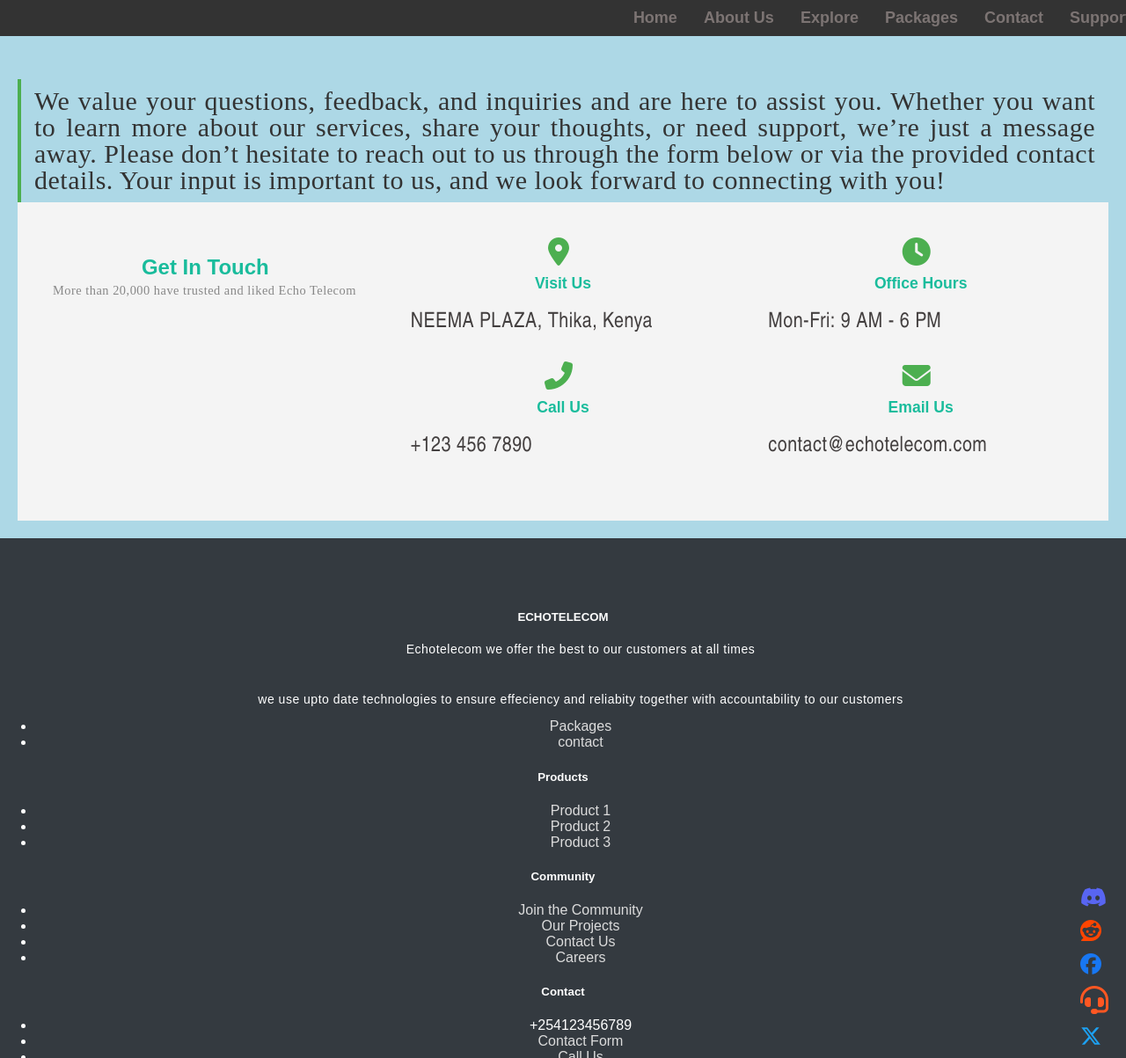
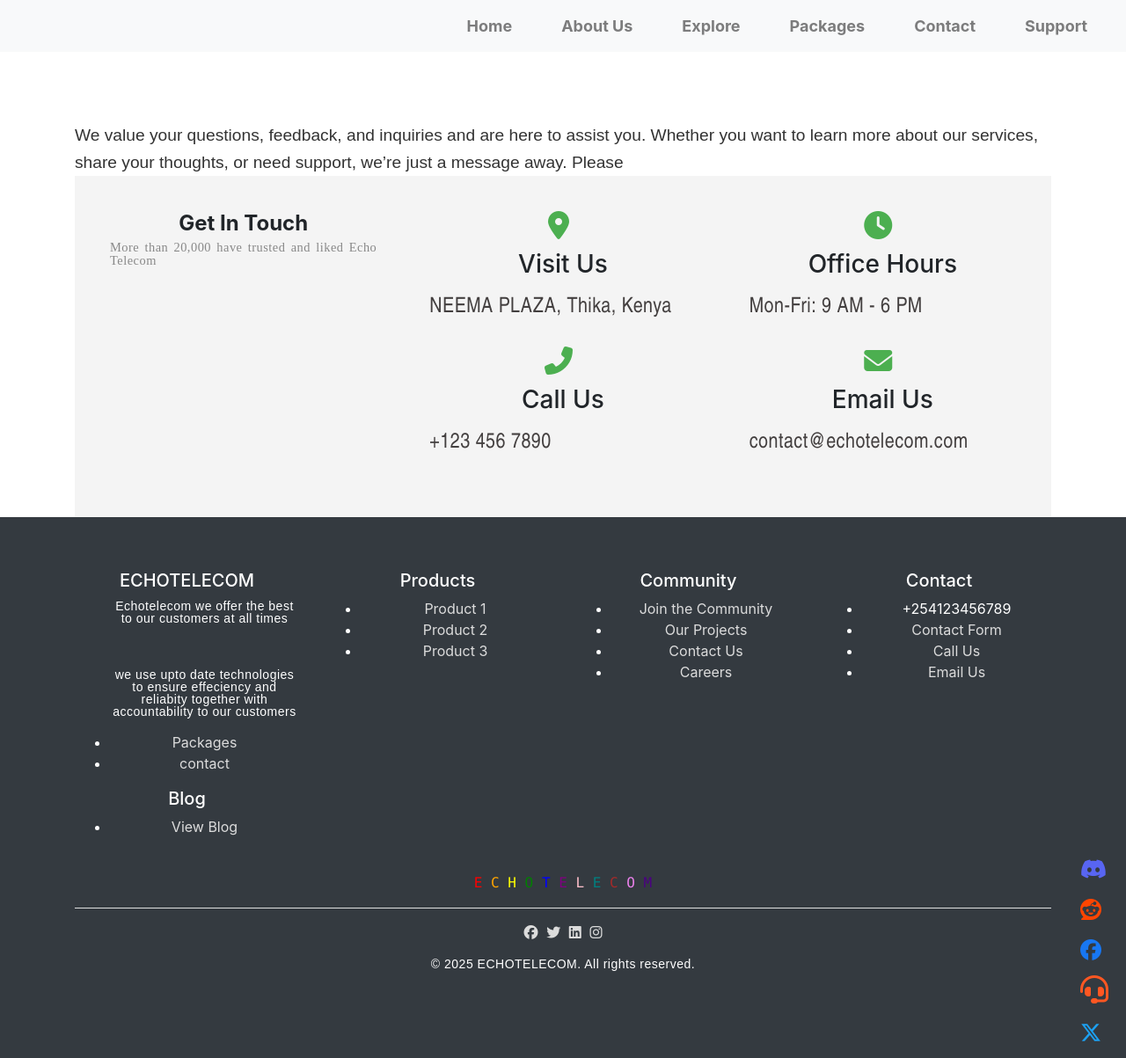
Before and after one commit to brusque7ns/echotelecom, a Flask app: page /contact in a window 1280 px wide. Shown: the whole page at 88% size. Run offline with Flask 3, Linux system fonts and the light colour scheme; some libraries are stand-ins or nearby versions.

Commit message:
Update contact.html

```diff
--- a/templates/contact.html
+++ b/templates/contact.html
@@ -5,57 +5,12 @@
     <meta name="viewport" content="width=device-width, initial-scale=1.0">
     <link rel="stylesheet" href="{{ url_for('static', filename='style.css') }}">
     <link rel="stylesheet" href="https://unicons.iconscout.com/release/v4.0.0/css/line.css">
-    <link rel="stylesheet" href="https://cdnjs.cloudflare.com/ajax/libs/font-awesome/6.5.1/css/all.min.css">
+    <link rel="stylesheet" href="https://cdnjs.cloudflare.com/ajax/libs/font-awesome/6.5.2/css/all.min.css">
+    <script src="https://cdn.jsdelivr.net/npm/bootstrap@5.3.0/dist/js/bootstrap.bundle.min.js"></script>
+      <!-- Bootstrap CSS -->
+      <link rel="stylesheet" href="https://maxcdn.bootstrapcdn.com/bootstrap/4.5.2/css/bootstrap.min.css">
     <title>Contact Us</title>
     <style>
-        body {
-            font-family: Arial, sans-serif;
-            margin: 0;
-            padding: 0;
-            background-color: white-smoke;
-            overflow-x: hidden;
-        }
-
-        /* Navbar Styling */
-        .navbar {
-            background-color: #333;
-            padding: 10px 20px;
-            position: fixed;
-            top: 0;
-            left: 0;
-            width: 100%;
-            z-index: 10;
-            display: flex;
-            justify-content: space-between;
-            align-items: center;
-        }
-
-        .navbar-nav {
-            display: flex;
-            list-style: none;
-            margin: 0;
-            padding: 0;
-        }
-
-        .navbar-nav .nav-item {
-            margin: 0 15px;
-        }
-
-        .navbar-nav .nav-link {
-            color: #7c7473;
-            text-decoration: none;
-            font-weight: bold;
-        }
-
-        .navbar-nav .nav-link:hover {
-            text-decoration: underline;
-        }
-
-        /* Main Content */
-        .content {
-            margin-top: 70px; /* Adjust for fixed navbar */
-            padding: 20px;
-        }
 
         /* Get in Touch Container */
         .get-in-touch {
@@ -84,6 +39,14 @@
             color: inherit;
             text-decoration: none;
         }
+        #typed-text-container {
+            font-size: 1.2em; /* Adjust font size as needed (e.g., 1.5em, 20px) */
+            line-height: 1.6; /* Adjust line height for better readability */
+            /* Add any other styling you want (e.g., font-family, color, margin) */
+            font-family: 'Arial', sans-serif; /* Example font */
+            color: #333; /* Example color */
+            user-select: text; /* Make text selectable */
+          }
 
         /* Vertical Social Icons Floating at the Bottom Right */
         .vertical-social-container {
@@ -111,29 +74,79 @@
         .vertical-social-link.facebook i { color: #1877F2; }
         .vertical-social-link.support i { color: #FF5722; }
         .vertical-social-link.x-icon i { color: #1DA1F2; }
+
     </style>
 </head>
 <body>
+    <!-- Spinner -->
+    <div class="spinner" id="spinner">
+        <div class="spinner-icon"></div>
+    </div>
       <!-- Navbar -->
-    <nav class="navbar navbar-expand-lg">
-        <a class="navbar-brand" href="#contact"></a>
+<nav class="navbar navbar-expand-lg navbar-light bg-light">
+    <button class="navbar-toggler" type="button" data-toggle="collapse" data-target="#navbarNav"
+        aria-controls="navbarNav" aria-expanded="false" aria-label="Toggle navigation">
+        <span class="navbar-toggler-icon"></span>
+    </button>
+
     <div class="collapse navbar-collapse" id="navbarNav">
         <ul class="navbar-nav ml-auto">
-                <li class="nav-item"><a class="nav-link" href="{{ url_for('home') }}">Home</a></li>
-                <li class="nav-item"><a class="nav-link" href="{{ url_for('about') }}">About Us</a></li>
-                <li class="nav-item"><a class="nav-link" href="{{ url_for('explore') }}">Explore</a></li>
-                <li class="nav-item"><a class="nav-link" href="{{ url_for('packages') }}">Packages</a></li>
-                <li class="nav-item"><a class="nav-link" href="{{ url_for('contact') }}">Contact</a></li>
-                <li class="nav-item"><a class="nav-link" href="{{ url_for('support') }}">Support</a></li>
+            <li class="nav-item">
+                <a class="nav-link" href="{{ url_for('home') }}" id="home-link">Home</a>
+            </li>
+            <li class="nav-item">
+                <a class="nav-link" href="{{ url_for('about') }}" id="about-link">About Us</a>
+            </li>
+            <li class="nav-item">
+                <a class="nav-link" href="{{ url_for('explore') }}" id="explore-link">Explore</a>
+            </li>
+            <li class="nav-item">
+                <a class="nav-link" href="{{ url_for('packages') }}" id="packages-link">Packages</a>
+            </li>
+            <li class="nav-item">
+                <a class="nav-link" href="{{ url_for('contact') }}" id="contact-link">Contact</a>
+            </li>
+            <li class="nav-item">
+                <a class="nav-link" href="{{ url_for('support') }}" id="support-link">Support</a>
+            </li>
         </ul>
     </div>
 </nav>
 
-    <!-- Main Content -->
+
+    <!-- Main Content Wrapped in a Div -->
+<div class="container">
     <div class="content">
-        <p class="p6">We value your questions, feedback, and inquiries and are here to assist you. Whether you want to learn more about our services, share your thoughts, or need support, we’re just a message away. Please don’t hesitate to reach out to us through the form below or via the provided contact details. Your input is important to us, and we look forward to connecting with you!</p>
+        <div id="typed-text-container"></div>  <script>
+            const textContainer = document.getElementById("typed-text-container");
+            const fullText = `We value your questions, feedback, and inquiries and are here to assist you.
+          Whether you want to learn more about our services, share your thoughts, or need support,
+          we’re just a message away. Please don’t hesitate to reach out to us through the form below
+          or via the provided contact details. Your input is important to us, and we look forward to
+          connecting with you!`;
+            let currentIndex = 0;
+            let typingSpeed = 30; // Adjust typing speed (milliseconds per character)
 
-        <!-- Get in Touch Container -->
+            function typeText() {
+              if (currentIndex < fullText.length) {
+                textContainer.innerHTML += fullText.charAt(currentIndex); // Add one character
+                currentIndex++;
+                setTimeout(typeText, typingSpeed); // Call typeText again after the delay
+              } else {
+                 // Optional: Add any actions you want to perform after the typing finishes
+                 // For example, you could show a button or enable a form.
+                 console.log("Typing complete!");
+              }
+            }
+
+            // Start typing when the page loads
+            window.addEventListener('DOMContentLoaded', typeText);
+
+            // Optional: Make the text selectable (if you want the user to be able to copy it)
+            textContainer.style.userSelect = "text"; // Or "auto"
+          </script>
+
+        <!-- Get in Touch Section -->
         <div class="get-in-touch">
             <div class="column">
                 <h2><strong>Get In Touch</strong></h2>
@@ -143,28 +156,30 @@
                 <div class="location">
                     <i class="fas fa-map-marker-alt"></i>
                     <h3>Visit Us</h3>
-                    <p class=p3><a href="https://www.google.com/maps/place/NEEMA+PLAZA,+Thika,+Kenya" target="_blank">NEEMA PLAZA, Thika, Kenya</a></p>
+                    <p class="p3"><a href="https://www.google.com/maps/place/NEEMA+PLAZA,+Thika,+Kenya" target="_blank">NEEMA PLAZA, Thika, Kenya</a></p>
                 </div>
                 <div class="call-us">
                     <i class="fas fa-phone-alt"></i>
                     <h3>Call Us</h3>
-                    <p class=p3><a href="tel:+1234567890">+123 456 7890</a></p>
+                    <p class="p3"><a href="tel:+1234567890">+123 456 7890</a></p>
                 </div>
             </div>
             <div class="column">
                 <div class="office-hours">
                     <i class="fas fa-clock"></i>
                     <h3>Office Hours</h3>
-                    <p class=p3>Mon-Fri: 9 AM - 6 PM</p>
+                    <p class="p3">Mon-Fri: 9 AM - 6 PM</p>
                 </div>
                 <div class="email-us">
                     <i class="fas fa-envelope"></i>
                     <h3>Email Us</h3>
-                    <p class=p3><a href="mailto:contact@echotelecom.com">contact@echotelecom.com</a></p>
+                    <p class="p3"><a href="mailto:contact@echotelecom.com">contact@echotelecom.com</a></p>
                 </div>
             </div>
         </div>
     </div>
+</div>
+
 
     <!-- Vertical Social Icons Floating at the Bottom Right -->
     <div class="vertical-social-container">
@@ -173,6 +188,14 @@
         <a href="#" class="vertical-social-link facebook"><i class="fab fa-facebook"></i></a>
         <a href="#" class="vertical-social-link support"><i class="fas fa-headset"></i></a>
         <a href="#" class="vertical-social-link x-icon"><i class="fab fa-x-twitter"></i></a>
+    </div>
+    <div id="chat-window">
+        <div id="chat-header">Support Chat</div>
+        <div id="chat-messages"></div>
+        <div id="chat-input">
+            <input type="text" id="user-input" placeholder="Type your message...">
+            <button id="send-button">Send</button>
+        </div>
     </div>
     <!-- Footer -->
     <footer class="footer">
@@ -249,7 +272,9 @@
                         <a href="#" class="social-icon"><i class="fab fa-linkedin"></i></a>
                         <a href="#" class="social-icon"><i class="fab fa-instagram"></i></a>
                     </div>
-                    <p class="mt-3">&copy; 2024 ECHOTELECOM. All rights reserved.</p>
+                    <div class="d-flex justify-content-center">
+                        <p class="mt-3">&copy; 2025 ECHOTELECOM. All rights reserved.</p>
+                    </div>
                 </div>
             </div>
         </div>
@@ -257,10 +282,10 @@
 
     <!-- Bootstrap JS and dependencies -->
     <script src="https://ajax.googleapis.com/ajax/libs/jquery/3.5.1/jquery.min.js"></script>
-    <script src="https://cdnjs.cloudflare.com/ajax/libs/popper.js/1.16.0/umd/popper.min.js"></script>
-    <script src="https://maxcdn.bootstrapcdn.com/bootstrap/4.5.2/js/bootstrap.min.js"></script>
+   <!-- Bootstrap 5 JS (Replace old Bootstrap 4 scripts) -->
+    <script src="https://cdn.jsdelivr.net/npm/bootstrap@5.3.0/dist/js/bootstrap.bundle.min.js"></script>
     <!-- Font Awesome for social media icons -->
     <script src="https://kit.fontawesome.com/a076d05399.js"></script>
-
+    <script src="/static/main.js"></script>
 </body>
 </html>
```
Lines whose indentation alone changed are shown as unchanged.
